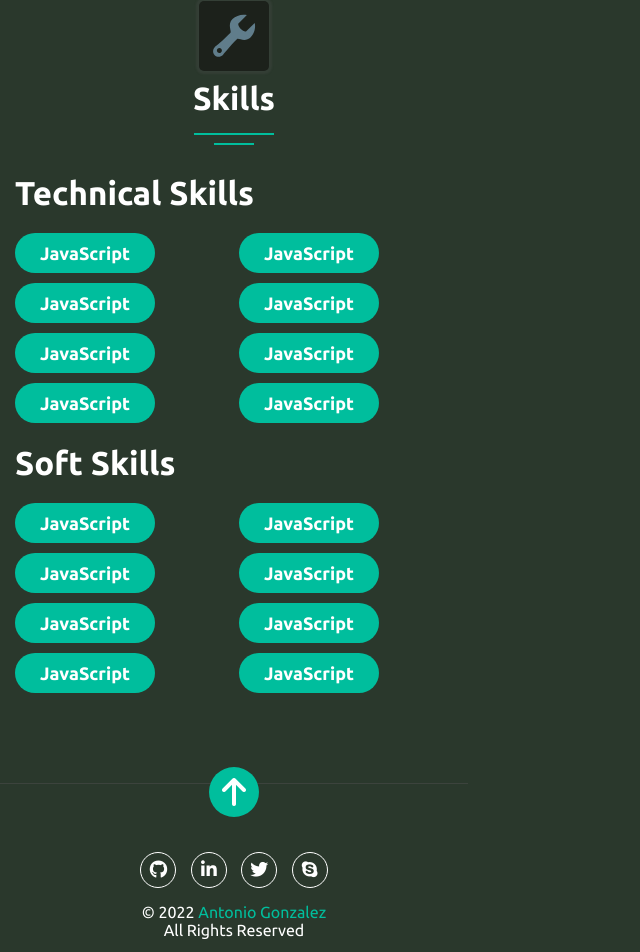
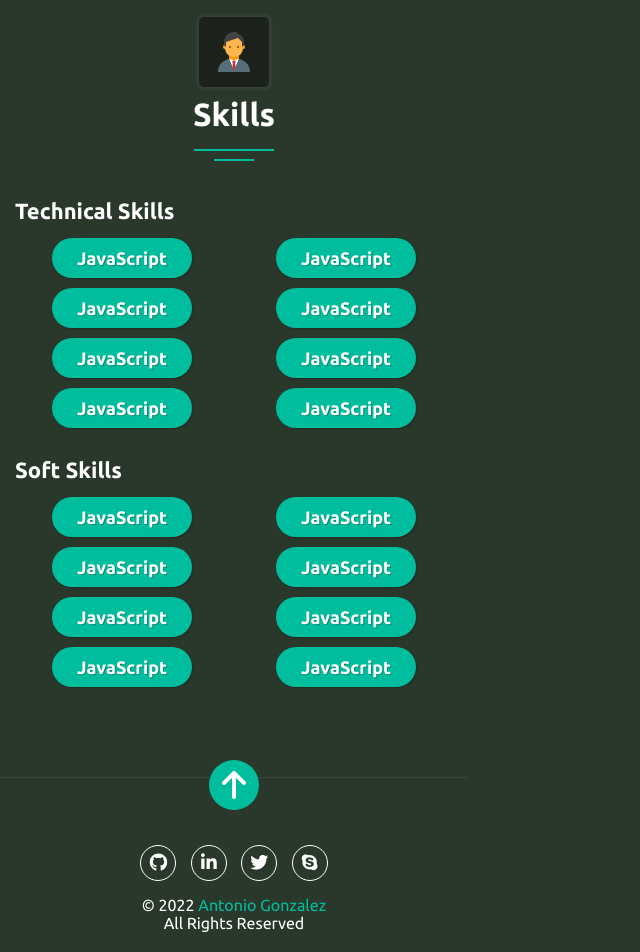
Before and after one commit to agonzalezf87/agonzalezf87.dev, a React (Vite) app: page / in a window 1280 px wide. Shown: the part 1668-2620 px from the top of the page, without its empty margins (0-640 px from the left). Built offline with nearby package versions, Linux system fonts and the light colour scheme.

Commit message:
Finished styling skills tags.

```diff
--- a/src/components/Footer.jsx
+++ b/src/components/Footer.jsx
@@ -7,7 +7,7 @@ function Footer({language}) {
   const [en, es] = languageSet
   return (
     <footer className='Footer'>
-      <section className="Footer__container">
+      <div className="Footer__container">
         <div className="Footer__topBtn">
           <a href="/#Top"><i className="fa-solid fa-arrow-up"></i></a>
         </div>
@@ -20,7 +20,7 @@ function Footer({language}) {
           <p>© 2022 <span>Antonio Gonzalez</span></p>
           <p>{language === 'es' ? es.Footer[0].text : en.Footer[0].text}</p>
         </div>
-      </section>
+      </div>
     </footer>
   )
 }
--- a/src/components/SectionTitle.jsx
+++ b/src/components/SectionTitle.jsx
@@ -1,11 +1,11 @@
 import '../styles/SectionTitle.component.css'
-import { FcInfo, FcSupport} from 'react-icons/fc'
+import { FcInfo, FcBusinessman} from 'react-icons/fc'
 
 const SectionTitle = ({text, icon, variant}) => {
   return (
     <div className="SectionTitle">
       <div className={!!variant ? "SectionTitle__logo variant" : "SectionTitle__logo"}>
-        {icon === 'info' ? <FcInfo /> : <FcSupport />}
+        {icon === 'info' ? <FcInfo /> : <FcBusinessman />}
       </div>
       <div className="SectionTitle__text">{text}</div>
       <div className="SectionTitle__under"></div>
--- a/src/components/Skills/index.jsx
+++ b/src/components/Skills/index.jsx
@@ -17,6 +17,7 @@ const Skills = () => {
         <div className="section__row__title">
           <h2>{language === "en" ? "Technical Skills" : "Habilidades Técnicas"}</h2>
         </div>
+        <div className="tags">
           <Tag text='JavaScript' />
           <Tag text='JavaScript' />
           <Tag text='JavaScript' />
@@ -26,10 +27,12 @@ const Skills = () => {
           <Tag text='JavaScript' />
           <Tag text='JavaScript' />
         </div>
+      </div>
       <div className='section__row'>
         <div className="section__row__title">
           <h2>{language === "en" ? "Soft Skills" : "Habilidades Blandas"}</h2>
         </div>
+        <div className="tags">
           <Tag text='JavaScript' />
           <Tag text='JavaScript' />
           <Tag text='JavaScript' />
@@ -39,6 +42,7 @@ const Skills = () => {
           <Tag text='JavaScript' />
           <Tag text='JavaScript' />
         </div>
+      </div>
     </section>
   )
 }
--- a/src/styles/Footer.component.css
+++ b/src/styles/Footer.component.css
@@ -1,6 +1,6 @@
 .Footer {
   width: 100%;
-  min-height: 172px;
+  height: 172px;
   min-width: var(--mobile-minwidth);
   background-color: var(--dark-color-2);
   color: var(--white-color);
@@ -18,7 +18,7 @@
 }
 
 .Footer__container {
-  min-height: 172px;
+  height: 100%;
   display: flex;
   flex-direction: column;
   justify-content: center;
--- a/src/styles/Main.component.css
+++ b/src/styles/Main.component.css
@@ -57,8 +57,11 @@ section {
 
 .section__row__title {
   width: 100%;
+  margin-bottom: 15px;
+}
+
+.section__row__title h2 {
   font-weight: 700;
   font-size: 2.2rem;
-  line-height: 2rem;
-  margin-bottom: 15px;
+  line-height: 2.4rem;
 }
--- a/src/styles/Skills.component.css
+++ b/src/styles/Skills.component.css
@@ -1,13 +1,8 @@
-.Skills .section__row {
-  width: 100%;
+.tags {
   display: grid;
   grid-template-columns: 1fr 1fr;
   grid-auto-rows: 1fr;
   row-gap: 10px;
   column-gap: 10px;
+  justify-items: center;
 }
-
-.Skills .section__row__title {
-  grid-column-start: 1;
-  grid-column-end: 3;
-}
--- a/src/styles/Tag.component.css
+++ b/src/styles/Tag.component.css
@@ -8,4 +8,6 @@
   width: 140px;
   height: 40px;
   border-radius: 25px;
+  text-shadow: 1px 1px rgba(0,0,0,.25);
+  box-shadow: 1px 1px 2px 0 rgba(0,0,0,.25);
 }
```
Lines whose indentation alone changed are shown as unchanged.
